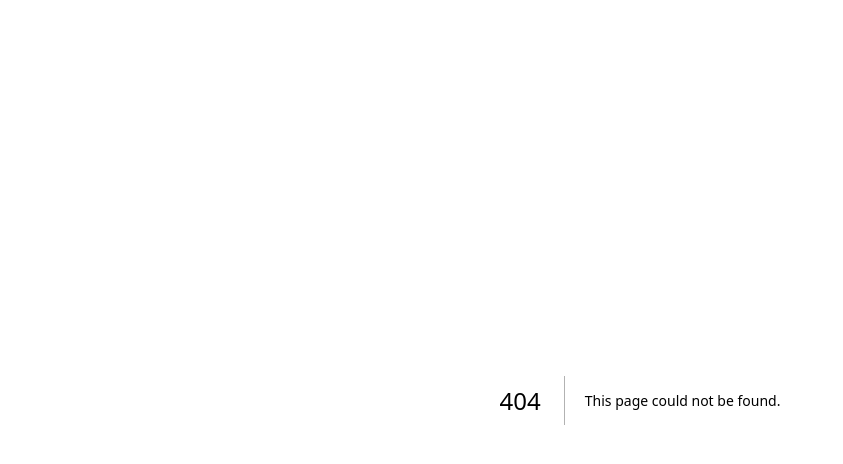
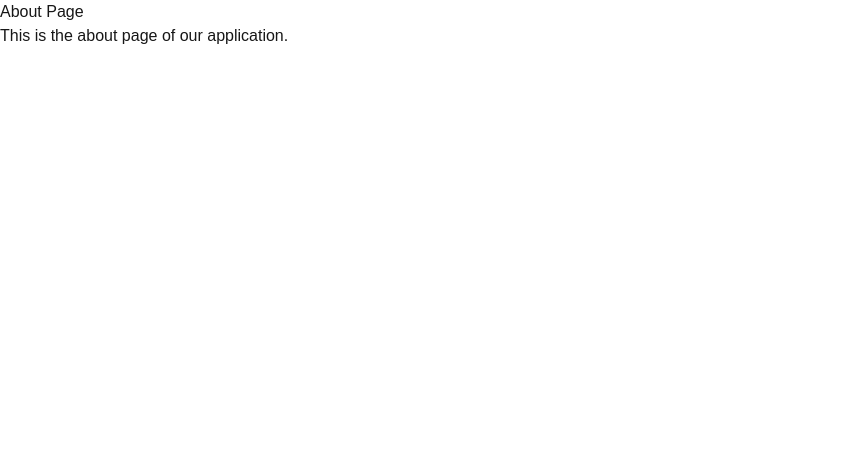
Before and after one commit to tekluabayneh/rendering, a Next.js app: page /about in a window 1280 px wide. Before the commit this address had no page. Shown: the top 464 px of the page, without its empty margins (0-843 px from the left). Built offline with nearby package versions, Linux system fonts and the light colour scheme.

Commit message:
Add about page components

```diff
--- /dev/null
+++ b/src/app/about/page.tsx
@@ -0,0 +1,10 @@
+const AboutPage = () => {
+    console.log('AboutPage server component rendered')
+    return (
+        <div>
+            <h1>About Page</h1>
+            <p>This is the about page of our application.</p>
+        </div>
+    );
+}
+export default AboutPage;
```
